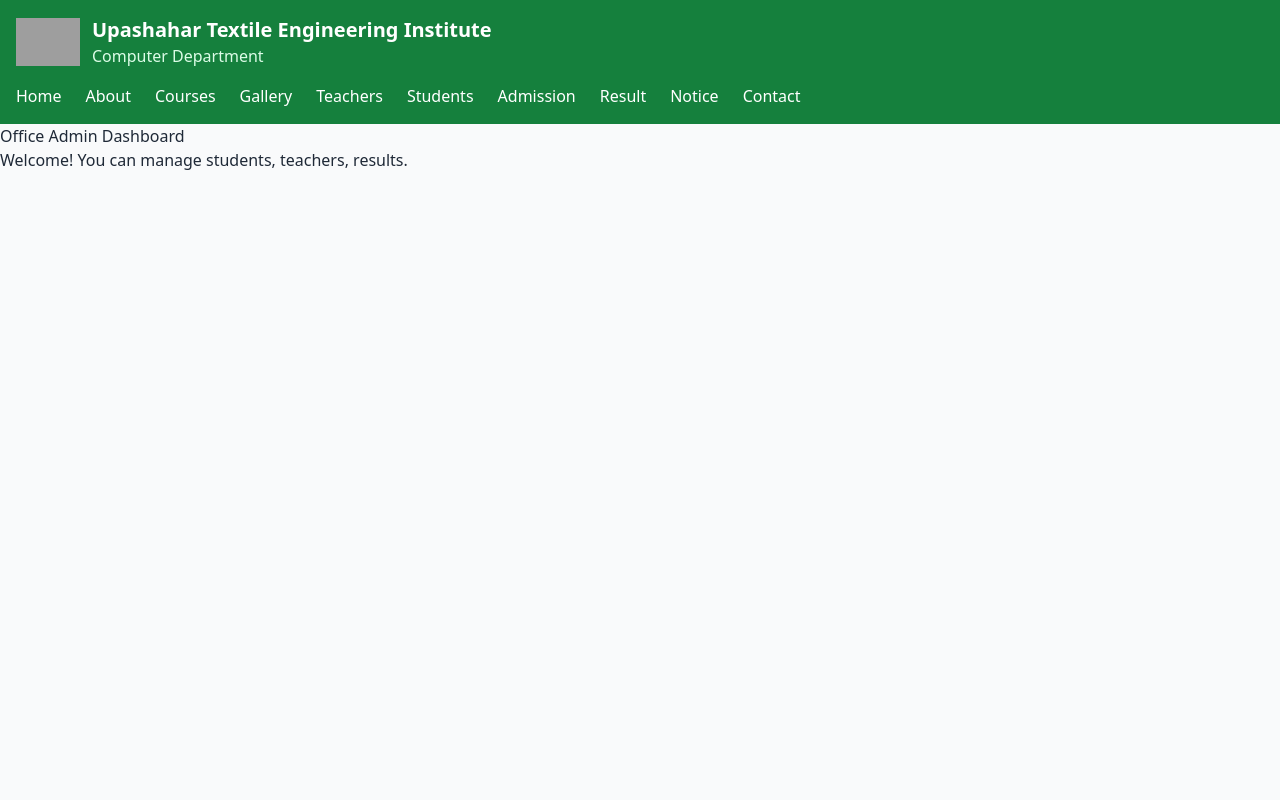
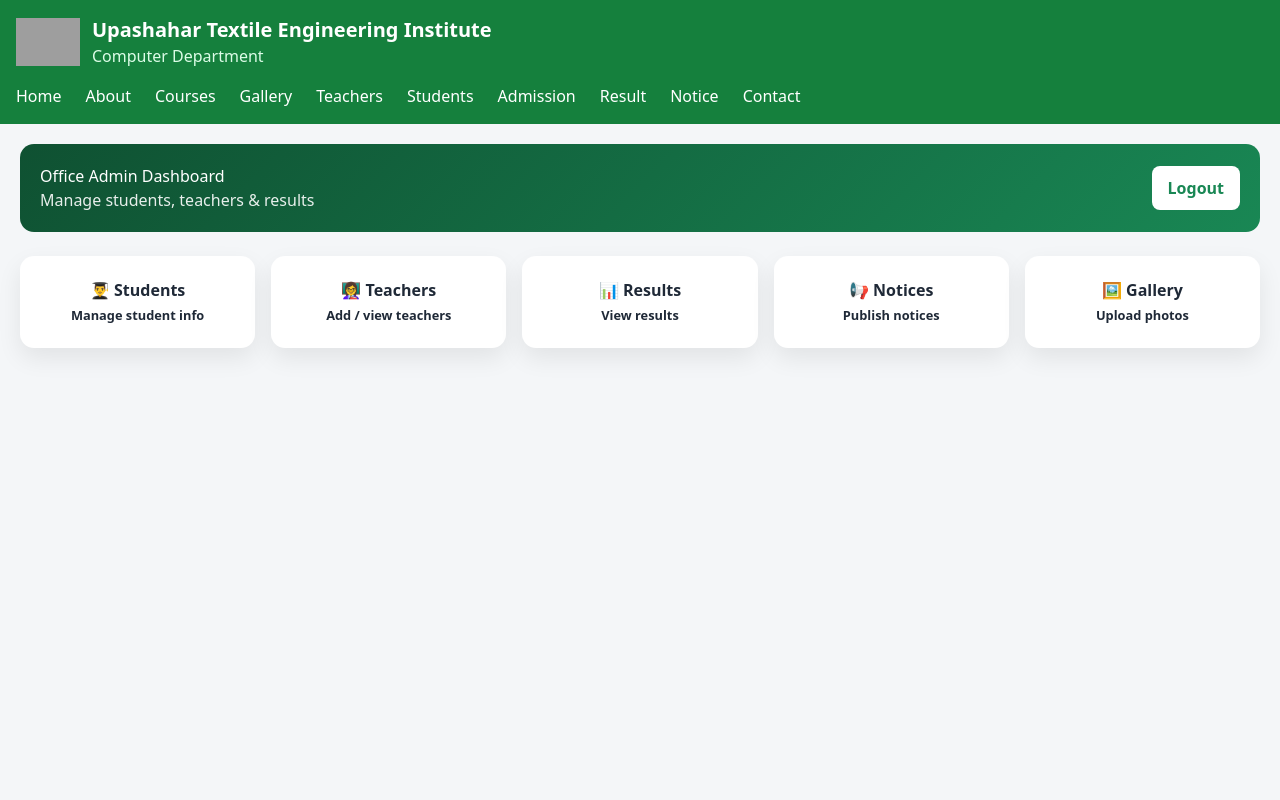
Before and after one commit to Mijanurrmiraj/utei.cst, a Next.js app: page /office-admin/dashboard in a window 1280 px wide. Before the commit this address had no page. Shown: the top 800 px of the page. Built offline with nearby package versions, Linux system fonts and the light colour scheme; sample sign-in values are in the browser's storage; grey boxes are pictures that could not be loaded.

Commit message:
Update page.js

```diff
--- a/app/office-admin/dashboard/page.js
+++ b/app/office-admin/dashboard/page.js
@@ -6,16 +6,78 @@ export default function OfficeAdminDashboard() {
   const router = useRouter();
 
   useEffect(() => {
-    const admin = sessionStorage.getItem("officeAdmin");
-    if (!admin) {
+    const loggedIn = localStorage.getItem("officeAdminLoggedIn");
+    if (!loggedIn) {
       router.push("/office-admin/login");
     }
-  }, []);
+  }, [router]);
+
+  const logout = () => {
+    localStorage.removeItem("officeAdminLoggedIn");
+    router.push("/office-admin/login");
+  };
 
   return (
-    <div>
-      <h1>Office Admin Dashboard</h1>
-      <p>Welcome! You can manage students, teachers, results.</p>
+    <div style={styles.page}>
+      <div style={styles.header}>
+        <div>
+          <h2>Office Admin Dashboard</h2>
+          <p style={{ opacity: 0.9 }}>Manage students, teachers & results</p>
+        </div>
+        <button style={styles.logout} onClick={logout}>
+          Logout
+        </button>
+      </div>
+
+      <div style={styles.grid}>
+        <div style={styles.card}>👨‍🎓 Students<br /><small>Manage student info</small></div>
+        <div style={styles.card}>👩‍🏫 Teachers<br /><small>Add / view teachers</small></div>
+        <div style={styles.card}>📊 Results<br /><small>View results</small></div>
+        <div style={styles.card}>📢 Notices<br /><small>Publish notices</small></div>
+        <div style={styles.card}>🖼️ Gallery<br /><small>Upload photos</small></div>
+      </div>
     </div>
   );
 }
+
+const styles = {
+  page: {
+    minHeight: "100vh",
+    background: "#f4f6f8",
+    padding: "20px",
+  },
+  header: {
+    background: "linear-gradient(135deg, #0f5132, #198754)",
+    color: "#fff",
+    padding: "20px",
+    borderRadius: "14px",
+    display: "flex",
+    justifyContent: "space-between",
+    alignItems: "center",
+    marginBottom: "24px",
+  },
+  logout: {
+    background: "#fff",
+    color: "#198754",
+    border: "none",
+    padding: "10px 16px",
+    borderRadius: "8px",
+    cursor: "pointer",
+    fontWeight: "600",
+  },
+  grid: {
+    display: "grid",
+    gridTemplateColumns: "repeat(auto-fit, minmax(160px, 1fr))",
+    gap: "16px",
+  },
+  card: {
+    background: "#fff",
+    padding: "22px",
+    borderRadius: "14px",
+    boxShadow: "0 10px 25px rgba(0,0,0,0.08)",
+    fontSize: "16px",
+    fontWeight: "600",
+    textAlign: "center",
+    cursor: "pointer",
+  },
+};
```
